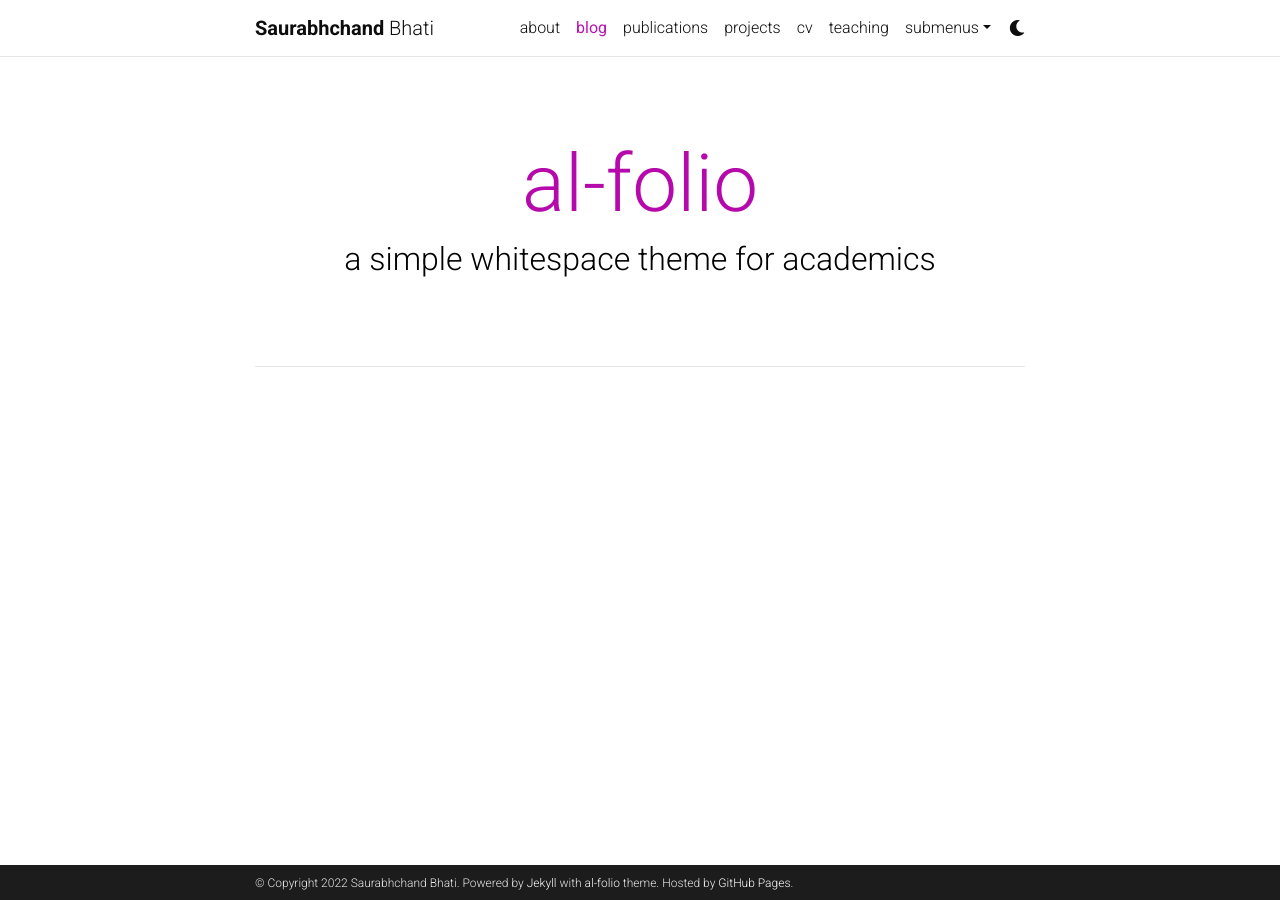
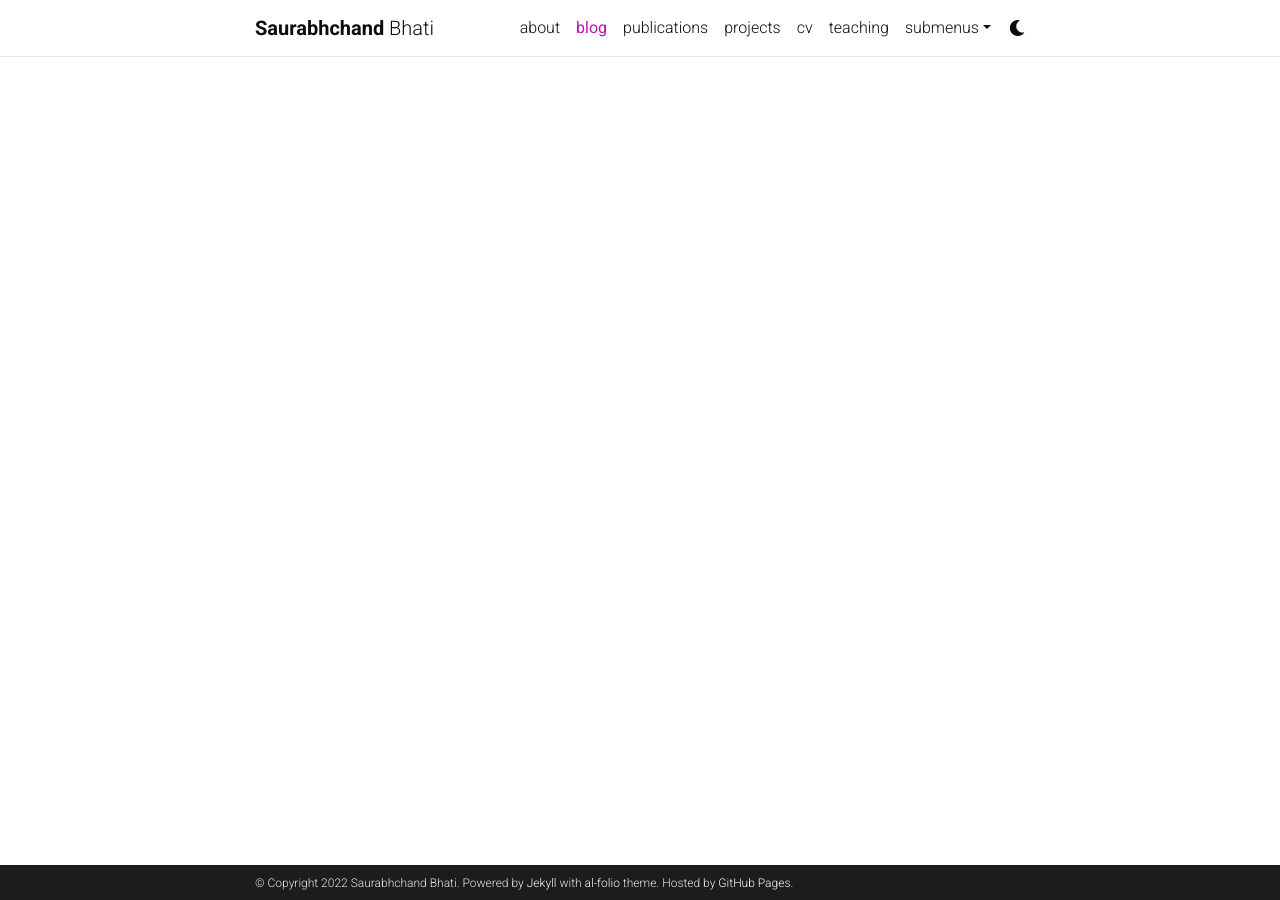
Before and after one commit to Saurabhbhati/Saurabhbhati.github.io, a Jekyll site: the page built from blog/index.html, in a window 1280 px wide. Built offline with Jekyll 4.4.1, drawn with Linux system fonts in a browser that asks for light colours; the list of posts is cut into pages by our own code; comment, search, counter and statistics services are not loaded; a style sheet for code colours, icons or effects is not loaded.

Commit message:
deleted index.html

```diff
--- a/_config.yml
+++ b/_config.yml
@@ -231,6 +231,11 @@ scholar:
 
   query: "@*"
 
+  sort_by: date
+  order: descending
+  type_order: [article, inbook, book, unpublished, misc, report, conference, incollections, inproceedings, proceedings]
+  type_names: {unpublished: working papers, report: reports, article: journal articles, inproceedings: conference articles & others}
+
 filtered_bibtex_keywords: [abbr, abstract, arxiv, bibtex_show, html, pdf, selected, supp, blog, code, poster, slides, website] # Filter out certain bibtex entry keywords used internally from the bib output
 
 # -----------------------------------------------------------------------------
--- a/_includes/selected_papers.html
+++ b/_includes/selected_papers.html
@@ -1,5 +1,5 @@
 
           <div class="publications">
             <h2>selected publications</h2>
-            {% bibliography -f journal_papers -q @*[selected=true]* %}
+            {% bibliography -f papers -q @*[selected=true]* %}
           </div>
--- a/blog/index.html
+++ b/blog/index.html
@@ -12,75 +12,3 @@ pagination:
     before: 1 # The number of links before the current page
     after: 3  # The number of links after the current page
 ---
-
-<div class="post">
-
-  <div class="header-bar">
-    <h1>{{ site.blog_name }}</h1>
-    <h2>{{ site.blog_description }}</h2>
-  </div>
-
-
-  <ul class="post-list">
-    {% for post in paginator.posts %}
-
-    {% if post.external_source == blank %}
-      {% assign read_time = post.content | number_of_words | divided_by: 180 | plus: 1 %}
-    {% else %}
-      {% assign read_time = post.feed_content | strip_html | number_of_words | divided_by: 180 | plus: 1 %}
-    {% endif %}
-    {% assign year = post.date | date: "%Y" %}
-    {% assign tags = post.tags | join: "" %}
-    {% assign categories = post.categories | join: "" %}
-
-    <li>
-      <h3>
-        {% if post.redirect == blank %}
-          <a class="post-title" href="{{ post.url | prepend: site.baseurl }}">{{ post.title }}</a>
-        {% else %}
-          {% if post.redirect contains '://' %}
-            <a class="post-title" href="{{ post.redirect }}" target="_blank">{{ post.title }}</a>
-            <svg width="2rem" height="2rem" viewBox="0 0 40 40" xmlns="http://www.w3.org/2000/svg">
-              <path d="M17 13.5v6H5v-12h6m3-3h6v6m0-6-9 9" class="icon_svg-stroke" stroke="#999" stroke-width="1.5" fill="none" fill-rule="evenodd" stroke-linecap="round" stroke-linejoin="round"></path>
-            </svg>
-          {% else %}
-            <a class="post-title" href="{{ post.redirect | relative_url }}">{{ post.title }}</a>
-          {% endif %}
-        {% endif %}
-      </h3>
-      <p>{{ post.description }}</p>
-      <p class="post-meta">
-        {{ read_time }} min read &nbsp; &middot; &nbsp;
-        {{ post.date | date: '%B %-d, %Y' }}
-        {%- if post.external_source %}
-        &nbsp; &middot; &nbsp; {{ post.external_source }}
-        {%- endif %}
-      </p>
-      <p class="post-tags">
-        <a href="{{ year | prepend: '/blog/' | prepend: site.baseurl}}">
-          <i class="fas fa-calendar fa-sm"></i> {{ year }} </a>
-
-          {% if tags != "" %}
-          &nbsp; &middot; &nbsp;
-            {% for tag in post.tags %}
-            <a href="{{ tag | prepend: '/blog/tag/' | prepend: site.baseurl}}">
-              <i class="fas fa-hashtag fa-sm"></i> {{ tag }}</a> &nbsp;
-              {% endfor %}
-          {% endif %}
-
-          {% if categories != "" %}
-          &nbsp; &middot; &nbsp;
-            {% for category in post.categories %}
-            <a href="{{ category | prepend: '/blog/category/' | prepend: site.baseurl}}">
-              <i class="fas fa-tag fa-sm"></i> {{ category }}</a> &nbsp;
-              {% endfor %}
-          {% endif %}
-    </p>
-    </li>
-
-    {% endfor %}
-  </ul>
-
-  {% include pagination.html %}
-
-</div>
```
Also changed, not shown: _bibliography/papers.bib (+33 -0 lines), _pages/publications.md (+2 -16 lines).
